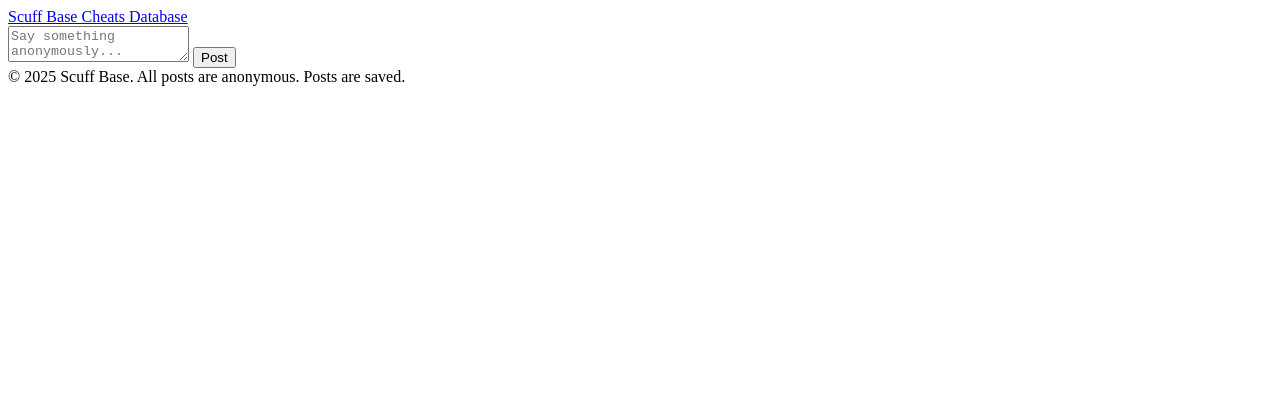
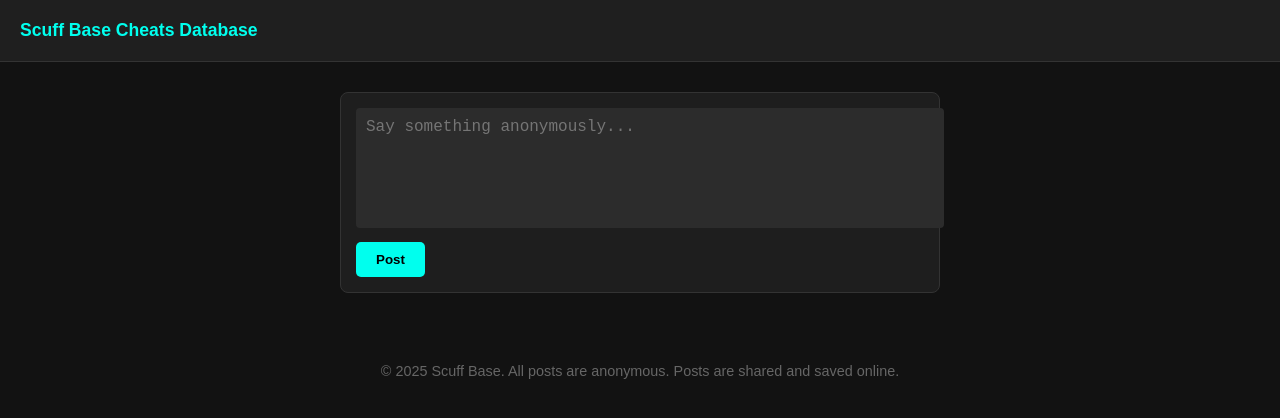
Before and after one commit to leakinginfo-funny/leakinginfo-funny.github.io, a plain HTML site: page index.html in a window 1280 px wide. Drawn offline with Linux system fonts and the light colour scheme; no server answers.

Commit message:
Update index.html

```diff
--- a/index.html
+++ b/index.html
@@ -4,8 +4,97 @@
   <meta charset="UTF-8">
   <title>Scuff Base | Anonymous Feed</title>
   <style>
-    /* (Your existing CSS stays the same) */
-    /* ... */
+    body {
+      font-family: Arial, sans-serif;
+      background: #121212;
+      color: #eaeaea;
+      margin: 0;
+      padding: 0;
+    }
+
+    header {
+      background: #1f1f1f;
+      padding: 20px;
+      display: flex;
+      justify-content: space-between;
+      align-items: center;
+      border-bottom: 1px solid #333;
+    }
+
+    .left-button {
+      color: #00ffee;
+      font-weight: bold;
+      text-decoration: none;
+      font-size: 1.1rem;
+    }
+
+    .container {
+      max-width: 600px;
+      margin: 30px auto;
+      padding: 0 20px;
+    }
+
+    .post-box {
+      background: #1e1e1e;
+      padding: 15px;
+      border-radius: 8px;
+      border: 1px solid #333;
+      margin-bottom: 20px;
+    }
+
+    .post-box textarea {
+      width: 100%;
+      height: 100px;
+      border: none;
+      background: #2c2c2c;
+      color: #eee;
+      padding: 10px;
+      font-size: 1rem;
+      border-radius: 4px;
+      resize: none;
+    }
+
+    .post-box button {
+      background: #00ffee;
+      color: #000;
+      padding: 10px 20px;
+      border: none;
+      font-weight: bold;
+      border-radius: 5px;
+      cursor: pointer;
+      margin-top: 10px;
+    }
+
+    .post-box button:hover {
+      background: #00ccbe;
+    }
+
+    .feed {
+      display: flex;
+      flex-direction: column;
+      gap: 15px;
+    }
+
+    .post {
+      background: #1a1a1a;
+      border: 1px solid #333;
+      padding: 15px;
+      border-radius: 6px;
+      word-wrap: break-word;
+    }
+
+    .timestamp {
+      font-size: 0.75rem;
+      color: #777;
+      margin-top: 10px;
+    }
+
+    footer {
+      text-align: center;
+      padding: 20px;
+      font-size: 0.9rem;
+      color: #666;
+    }
   </style>
 </head>
 <body>
@@ -24,17 +113,18 @@
   </div>
 
   <footer>
-    &copy; 2025 Scuff Base. All posts are anonymous. Posts are saved.
+    &copy; 2025 Scuff Base. All posts are anonymous. Posts are shared and saved online.
   </footer>
 
   <script>
     const feed = document.getElementById('feed');
 
-    async function loadPosts() {
-      const res = await fetch('/posts');
-      const data = await res.json();
+    function loadPosts() {
+      fetch('https://your-backend.onrender.com/posts')
+        .then(response => response.json())
+        .then(posts => {
           feed.innerHTML = '';
-      data.reverse().forEach(post => {
+          posts.reverse().forEach(post => {
             const div = document.createElement('div');
             div.className = 'post';
             div.innerHTML = `
@@ -43,21 +133,26 @@
             `;
             feed.appendChild(div);
           });
+        });
     }
 
-    async function submitPost() {
+    function submitPost() {
       const input = document.getElementById('postInput');
       const text = input.value.trim();
       if (!text) return;
 
-      await fetch('/posts', {
+      fetch('https://your-backend.onrender.com/posts', {
         method: 'POST',
-        headers: {'Content-Type': 'application/json'},
+        headers: {
+          'Content-Type': 'application/json'
+        },
         body: JSON.stringify({ text })
-      });
-
+      })
+      .then(response => response.json())
+      .then(() => {
         input.value = '';
         loadPosts();
+      });
     }
 
     loadPosts();
```
Lines whose indentation alone changed are shown as unchanged.
